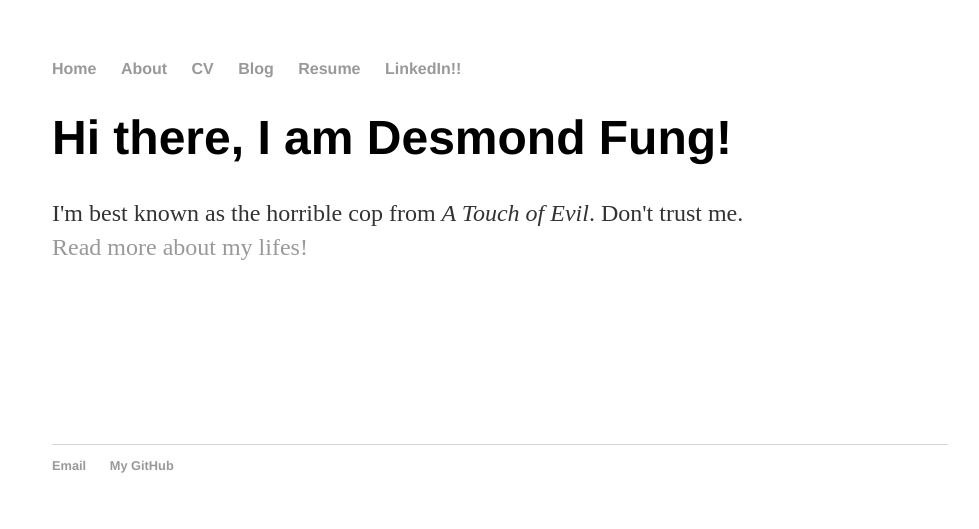
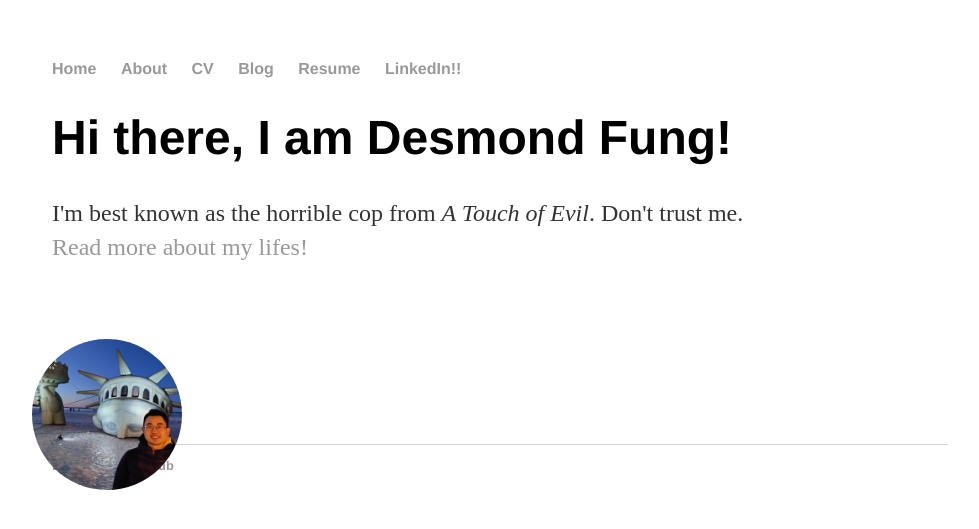
Before and after one commit to ddhangdd/ddhangdd.github.io, a Jekyll site: the page built from index.html, in a window 1280 px wide. Shown: the top 529 px of the page, without its empty margins (140-1119 px from the left). Built offline with Jekyll 4.4.1, drawn with Linux system fonts in a browser that asks for light colours.

Commit message:
Update main.css

```diff
--- a/css/main.css
+++ b/css/main.css
@@ -26,8 +26,8 @@ h1 {
 
 .topleft {
   position: relative;
-  right: 500px;
-  top: 100px;
+  top: 50px;
+  right: 20px;
 }
 
 
```
